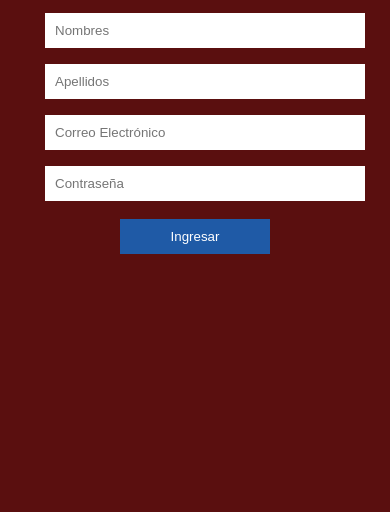
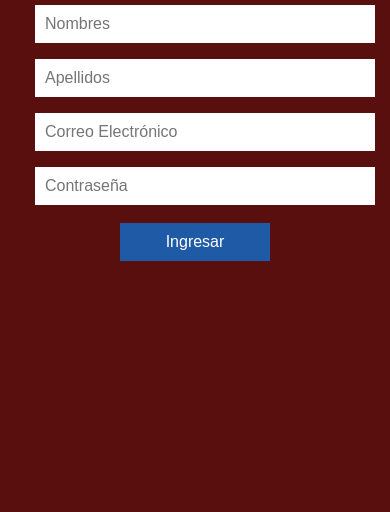
Before and after one commit to jeanapaza/Login-Computec, a plain HTML site: page index.html in a window 390 px wide. Shown: the part 332-844 px from the top of the page. Drawn offline with Linux system fonts and the light colour scheme.

Commit message:
Enhance style.css with media query for responsiveness
Added media query for responsive design.

```diff
--- a/style.css
+++ b/style.css
@@ -43,3 +43,13 @@
 button:hover {
     background-color: #15427a;
 }
+@media (max-width: 480px) {
+    .container {
+        width: 90%;
+        max-width: 320px;
+    }
+
+    input, button {
+        font-size: 16px;
+    }
+}
```
